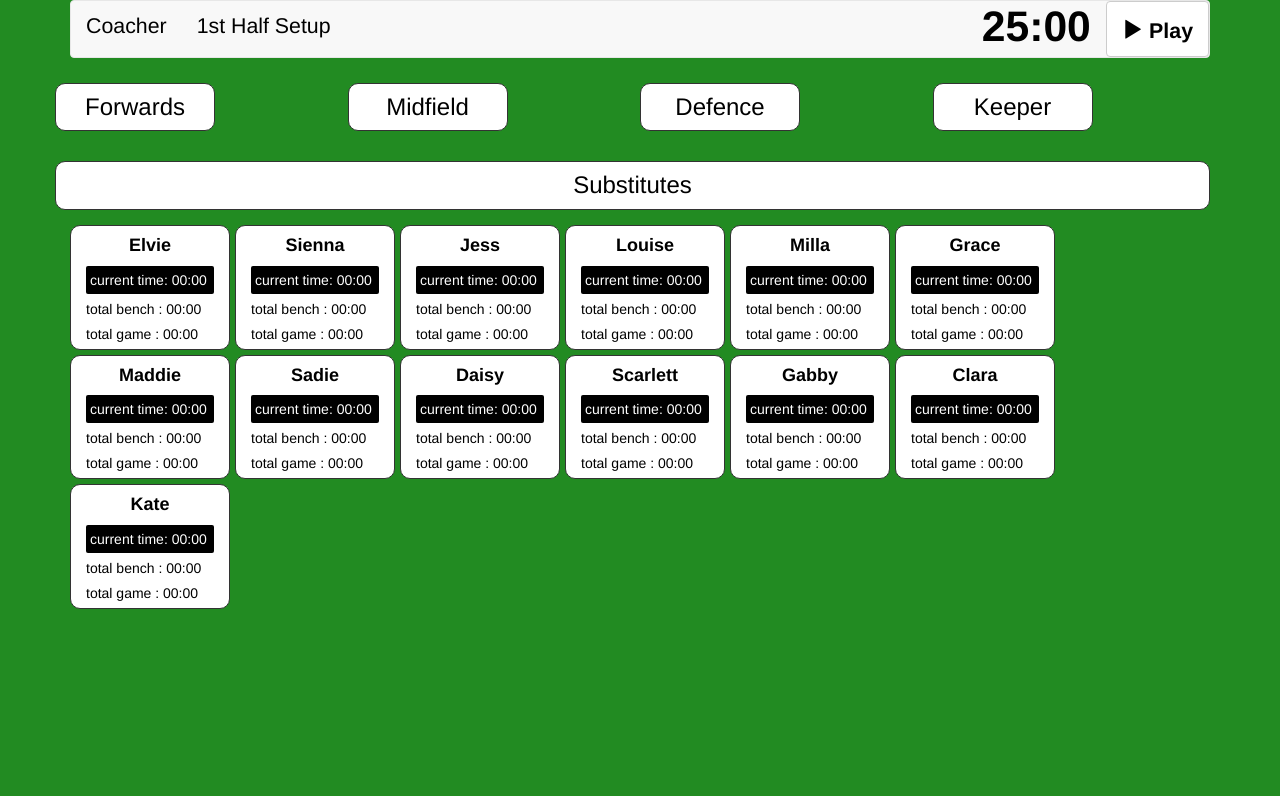
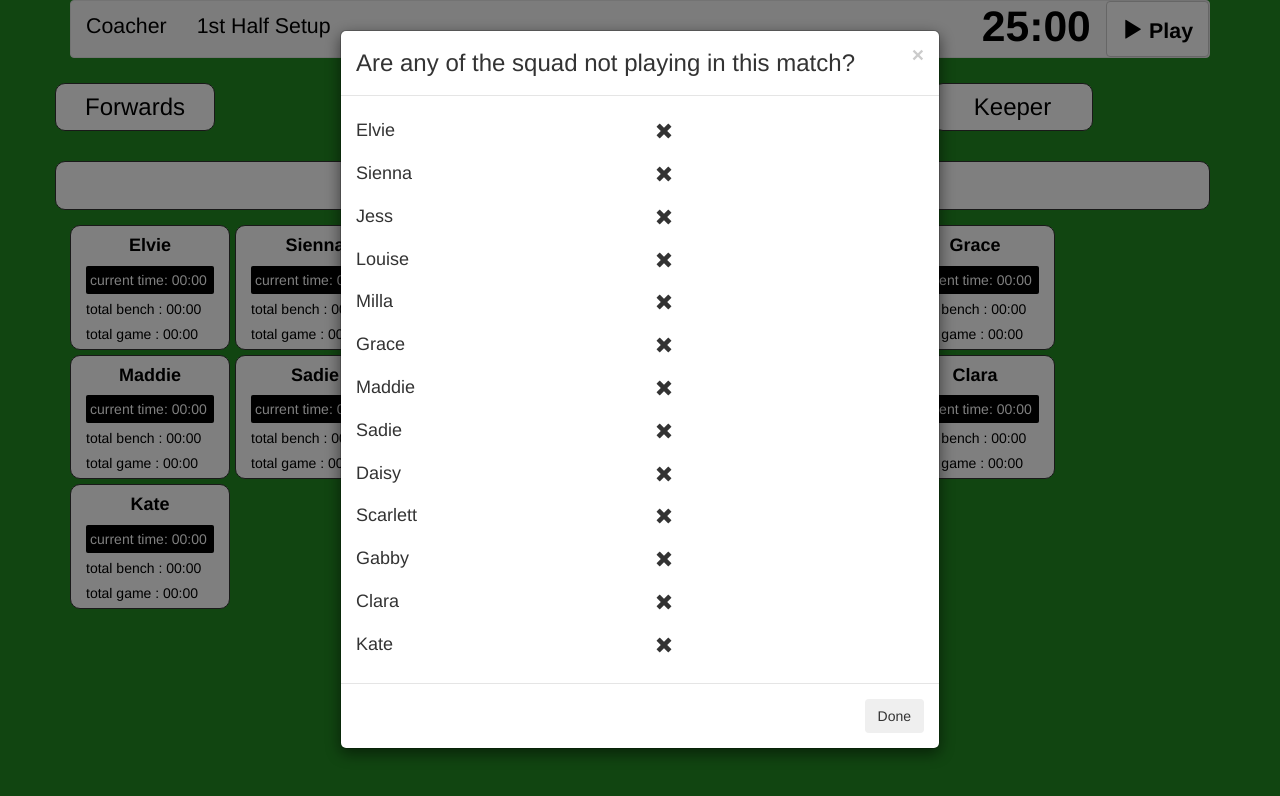
Before and after one commit to JamesAntonThompson/new-coacher, a plain HTML site: page js/coacher.html in a window 1280 px wide. Drawn offline with nearby package versions, Linux system fonts and the light colour scheme.

Commit message:
v1, ability to remove players who are not playing

```diff
--- a/js/coacher.html
+++ b/js/coacher.html
@@ -118,6 +118,7 @@
 						</div>
 					</div> <!-- end Row -->
 
+
 					<!-- Model - End Timer -->
 					<div class="modal fade" id="endTimer" tabindex="-1" role="dialog" aria-labelledby="exampleModalLabel" aria-hidden="true">
 						<div class="modal-dialog" role="document">
@@ -129,15 +130,47 @@
 									<h3 class="modal-title" id="bluemixHeaderLabel">End this period?</h3>
 								</div>
 								<div class="modal-body">
+									<!-- <div ng-repeat="player in $ctrl.players"> -->
 									<p>{{$ctrl.modalMessage}}</p>
+									<!-- </div> -->
 								</div>
 								<div class="modal-footer">
-									<button type="button" class="btn btn-secondary" data-dismiss="modal" ng-click="$ctrl.endPeriod()">Yes</button>
+									<button type="button" class="btn btn-secondary" data-dismiss="modal" ng-click="$ctrl.endPeriod();">Yes</button>
 								</div>
 							</div>
 						</div>
 					</div>
 					<!-- end Modal -->
+
+
+					<!-- Model - Player Remover -->
+					<div class="modal fade" id="removePlayers" tabindex="-1" role="dialog" aria-labelledby="exampleModalLabel" aria-hidden="true">
+						<div class="modal-dialog" role="document">
+							<div class="modal-content">
+								<div class="modal-header">
+									<button type="button" class="close" data-dismiss="modal" aria-label="Close">
+										<span aria-hidden="true">&times;</span>
+									</button>
+									<h3 class="modal-title" id="bluemixHeaderLabel">Are any of the squad not playing in this match?</h3>
+								</div>
+								<div class="modal-body">
+									<div ng-repeat="player in $ctrl.players">
+										<div class="row">
+											<h4 class="col-md-6 col-sm-6">{{ player.name }}</h4>
+											<h4 class="col-md-6 col-sm-6"><span ng-click="$ctrl.removePlayer(player.id);" class="glyphicon glyphicon-remove"></span></h4>
+										</div>
+									</div>
+									<!-- <p>{{$ctrl.modalMessage}}</p> -->
+								</div>
+								<div class="modal-footer">
+									<button type="button" class="btn btn-secondary" data-dismiss="modal">Done</button>
+								</div>
+							</div>
+						</div>
+					</div>
+					<!-- end Modal -->
+
+
 				</div> <!-- end Controller -->
 			<div> <!-- end Container -->
 		</div> <!-- end ng-app -->
--- a/js/my_timer.js
+++ b/js/my_timer.js
@@ -25,9 +25,17 @@
 			$ctrl.playersMidfielders = Players.getMidfielders();
 			$ctrl.playersDefenders = Players.getDefenders();
 			$ctrl.playersGoalKeepers = Players.getGoalKeepers();
+			$ctrl.players = Players.getPlayers();
+			DebugConsoleLog( $ctrl.players );
 			$ctrl.timeOfLastTick = null;
 			$ctrl.prevClick = null;
+			$('#removePlayers').modal();
 		};
+
+		$ctrl.removePlayer = function( id ) {
+			Players.removePlayer( id );
+			$ctrl.playersBench = Players.getBench();
+		}
 
 		$ctrl.onTimeout = function() {
 			$ctrl.gameRemaining = $ctrl.gameLength - (($ctrl.gameTimeStart - new Date()) * -1);
@@ -92,7 +100,7 @@
 
 		$ctrl.end = function() {
 			// Send all players to the bench
-			if ( $ctrl.gameHalf == 1 ) {
+			if ( $ctrl.gameStatus == '1st Half' ) {
 				$ctrl.modalMessage = 'Are you sure you want to end the 1st half?';
 			} else {
 				$ctrl.modalMessage = 'Are you sure you want to end the game?';
@@ -123,7 +131,6 @@
 			$ctrl.playersDefenders = Players.getDefenders();
 			$ctrl.playersGoalKeepers = Players.getGoalKeepers();
 		}
-
 
 		$ctrl.isButtonSelected = function( pos ) {
 			return ( $ctrl.prevClick && $ctrl.prevClick[ 0 ].data == pos );
--- a/js/players_service.js
+++ b/js/players_service.js
@@ -92,8 +92,31 @@
 			}
 			return result;
 		}
+		////////////////////////////////// Remove From Game Functions ///////////////
 
-		////////////////////////////////// Forwards functions///////////////////////
+		service.removePlayer = function( id ) {
+			var i = 0;
+			removeFromBench( id );
+			while ( i < teamList.length ) {
+				if ( teamList[ i ].id == id ) {
+					if ( i == 0 ) {
+						teamList.shift();
+					} else {
+						teamList.splice( i, 1 );
+					}
+					// removeFromForwards( id );
+					return;
+				}
+				i++;
+			}
+		}
+
+		service.getPlayers = function() {
+			return teamList;
+		}
+
+
+		////////////////////////////////// Forwards functions ///////////////////////
 		function addToForward( id ) {
 			DebugConsoleLog( 'Players.addToForward()');
 			addToList( id, service.positionForwardList );
```
